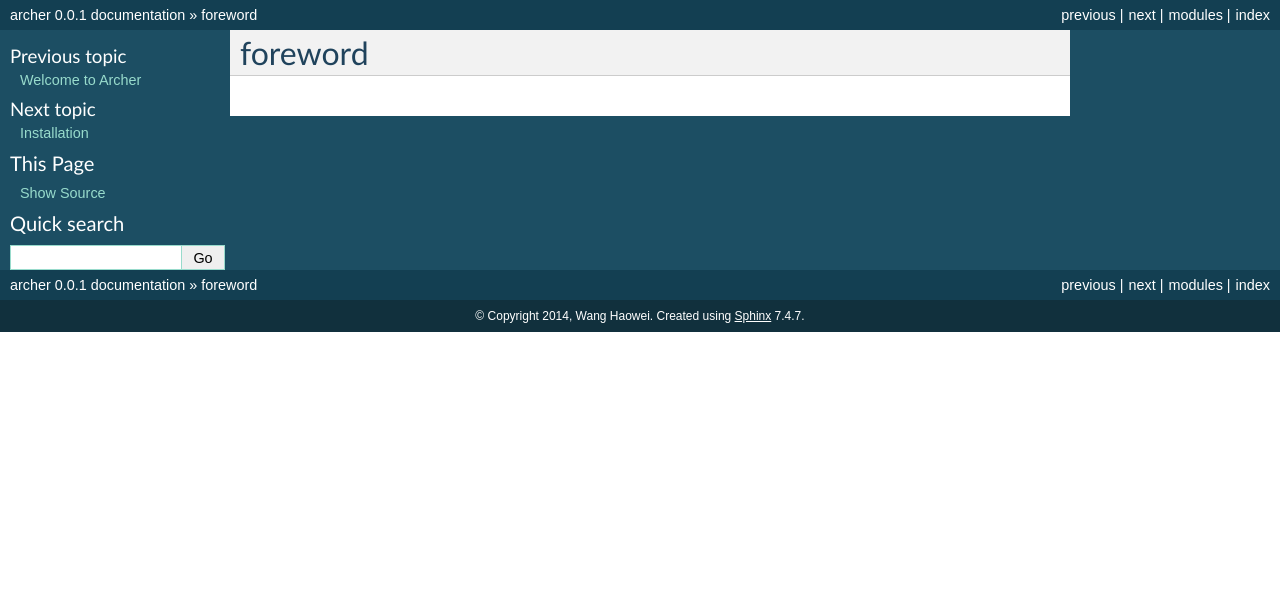
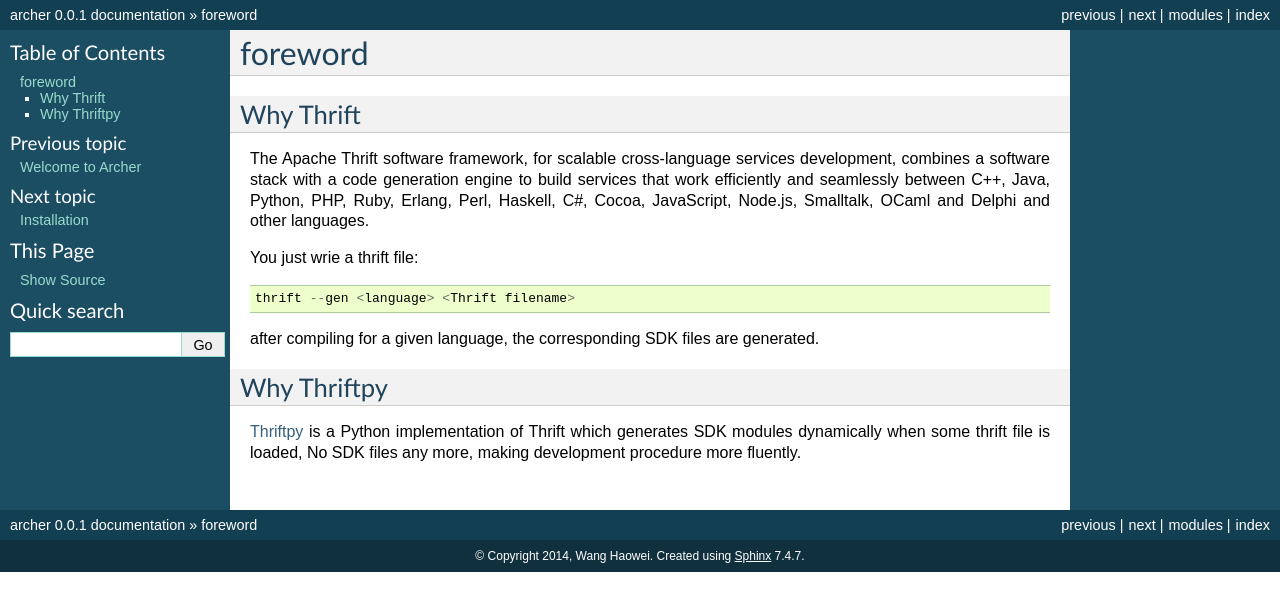
Before and after one commit to Thriftpy/archer, a Sphinx documentation site: the page built from docs/source/foreword.rst, in a window 1280 px wide. Shown: the top 611 px of the page. Built offline with Sphinx 7.4.7, drawn with Linux system fonts in a browser that asks for light colours.

Commit message:
update docs

```diff
--- a/docs/source/foreword.rst
+++ b/docs/source/foreword.rst
@@ -2,3 +2,28 @@
 
 foreword
 ========
+
+Why Thrift
+----------
+
+The Apache Thrift software framework, for scalable cross-language services
+development, combines a software stack with a code generation engine to build
+services that work efficiently and seamlessly between C++, Java, Python, PHP,
+Ruby, Erlang, Perl, Haskell, C#, Cocoa, JavaScript, Node.js, Smalltalk, OCaml
+and Delphi and other languages.
+
+You just wrie a thrift file::
+
+   thrift --gen <language> <Thrift filename>
+
+after compiling for a given language, the corresponding SDK files are generated.
+
+Why Thriftpy
+------------
+
+`Thriftpy`_ is a Python implementation of Thrift which generates SDK modules
+dynamically when some thrift file is loaded, No SDK files any more, making
+development procedure more fluently.
+
+
+.. _Thriftpy: https://github.com/eleme/thriftpy/
```
Also changed, not shown: docs/source/deploying.rst (+4 -4 lines), docs/source/design.rst (+10 -5 lines), docs/source/index.rst (+6 -4 lines), docs/source/installation.rst (+3 -47 lines), docs/source/quickstart.rst (+14 -19 lines).
